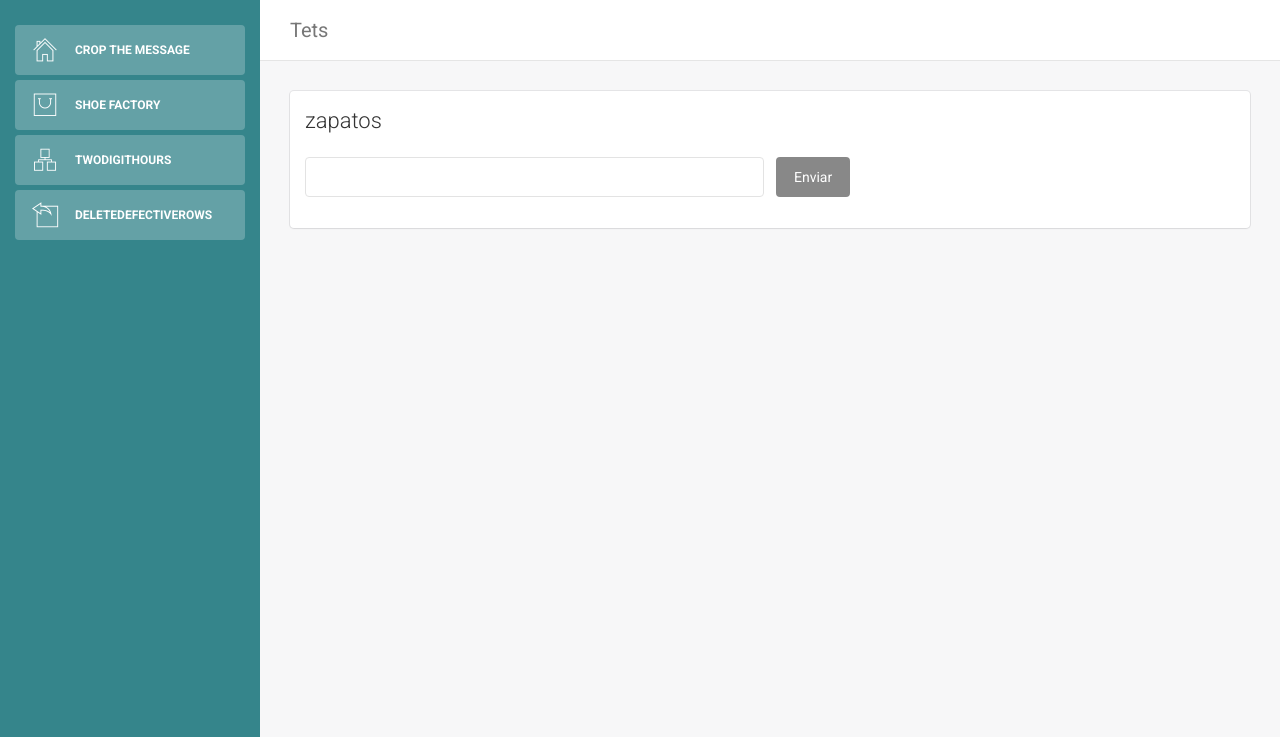
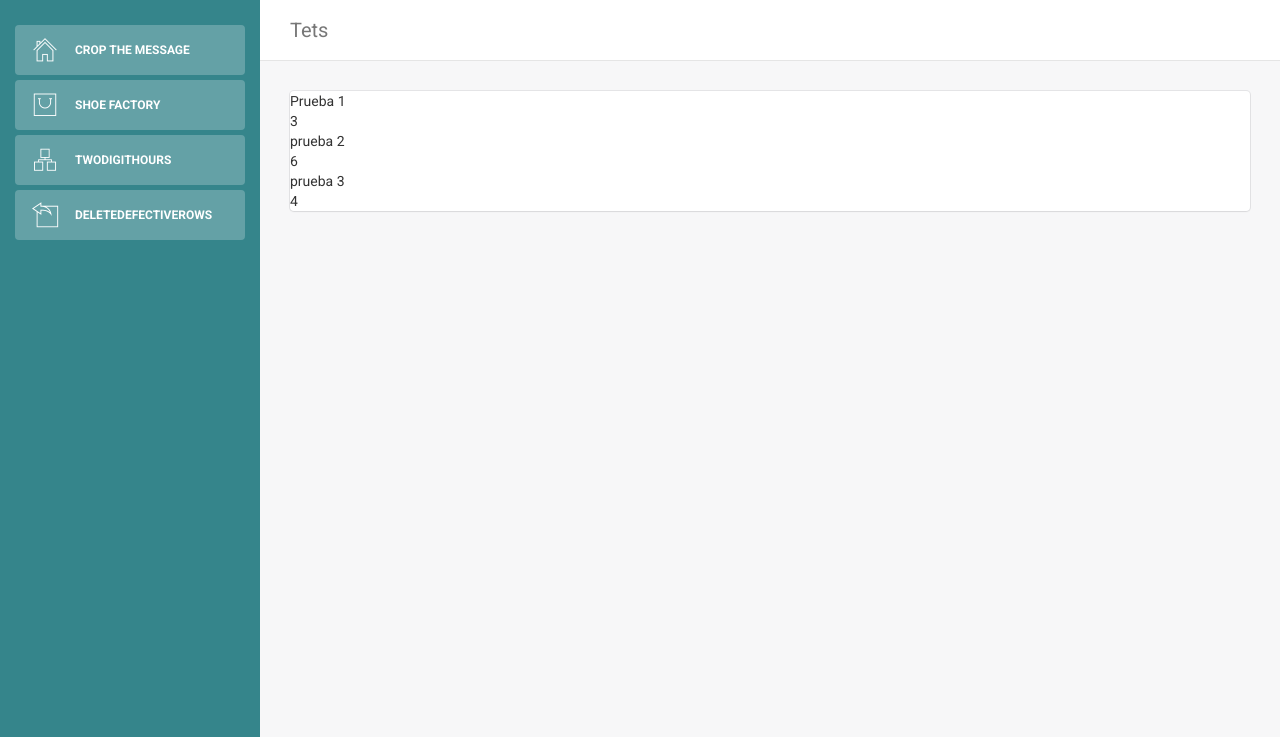
Before and after one commit to Darkseid94/test, a PHP site: page /test2.php in a window 1280 px wide. Shown: the top 737 px of the page. Run offline with PHP 8.4, Linux system fonts and the light colour scheme; some libraries are stand-ins or nearby versions.

Commit message:
first commit

```diff
--- a/test2.php
+++ b/test2.php
@@ -42,26 +42,68 @@
                 <div class="row">
                     <div class="col-md-12">
                         <div class="card">
-                            <div class="header">
-                                <h4 class="title">zapatos</h4>
+                        <?php
+                            class Shoes
+                            {
+                                public $s;
 
-                            </div>
-                            <div class="content">
-                            <div class="row">
-                            <form  method='GET'>
-                                <div class="col-md-6">
-                                    <div class="form-group">
-                                        <input class="form-control" type="text" pattern="[Ll]" name="zapatos" value="">
-                                    </div>
-                                </div>
-                                <div class="col-md-6">
-                                    <div class="form-group">
-                                        <button type="submit" class="btn btn-secondary btn-fill pull-left">Enviar</button>
-                                    </div>
-                                </div>
-                            </form>
-                            </div>
-                            </div>
+                                public function getIntervalo()
+                            {
+                                $string = $this->s;
+                                $arr1 = str_split($string);
+                                $intervalo = 0;
+                                $int2 = 0;
+                                $count = 0;
+                                $valor =  $arr1[0];
+                                $valor2 = "";
+
+                                for($i= 0; $i < sizeof($arr1); $i++){
+                                    if($i > 0){
+                 // L  L           L R
+                                        if($valor == $arr1[$i]){
+                                            $valor2 = $valor;
+                                             $intervalo++;
+                                            if($valor2 == $valor){
+                                                $count++;
+                                            }
+                                            if( $intervalo == $int2){
+                                                $count++;
+                                            }
+                                        }else{
+                                            $int2++;
+                                        }
+                                }
+
+          //L L
+
+        //L R
+                                $valor = $arr1[$i];
+                            }
+
+                            return $count;
+                            }
+                        }
+
+ $shoes = new Shoes();
+ $shoes->s = ' LLRLRLRLRLRLRR'; //1
+ $total = $shoes->getIntervalo();
+ echo "Prueba 1 <br>";
+ print_r($total);
+
+ $shoes->s = 'RLLLRRRLLR'; // 4
+ $total = $shoes->getIntervalo();
+ echo "<br>";
+ echo "prueba 2 <br>";
+ print_r($total);
+
+ $shoes->s = 'RLRRLLRLRRLL'; // 4
+ $total = $shoes->getIntervalo();
+ echo "<br>";
+ echo "prueba 3 <br>";
+ print_r($total);
+
+
+?>
 
 
                         </div>
```
